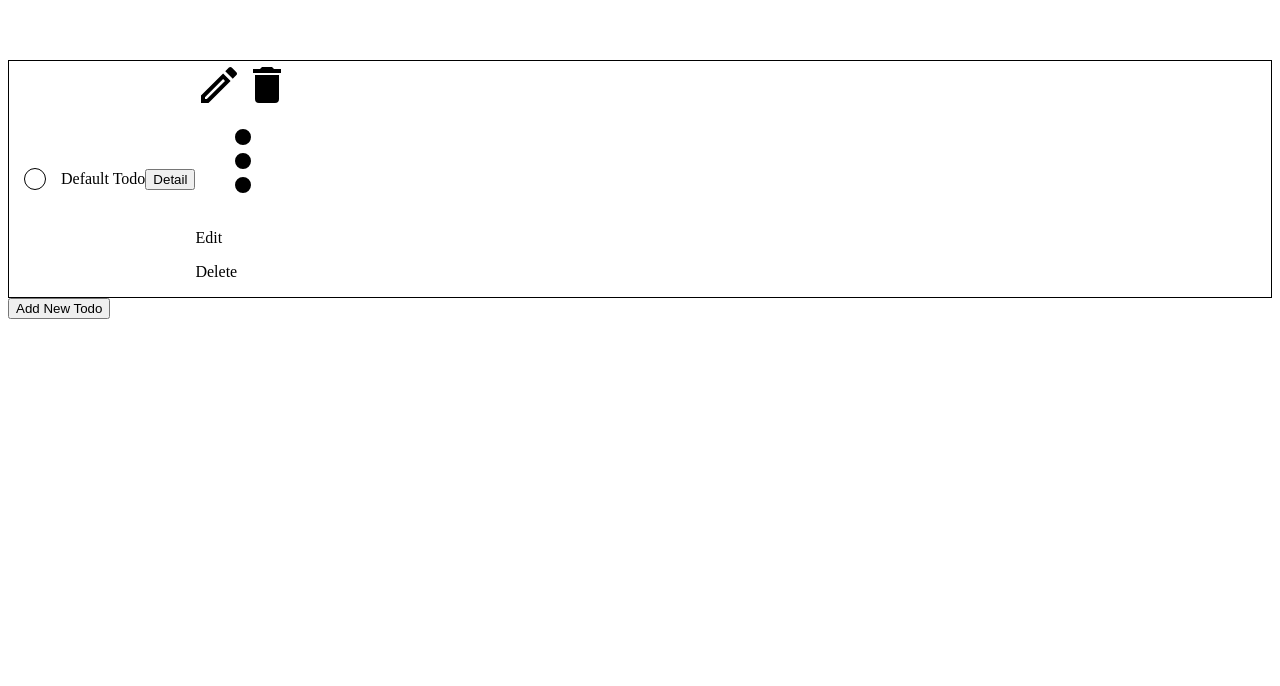
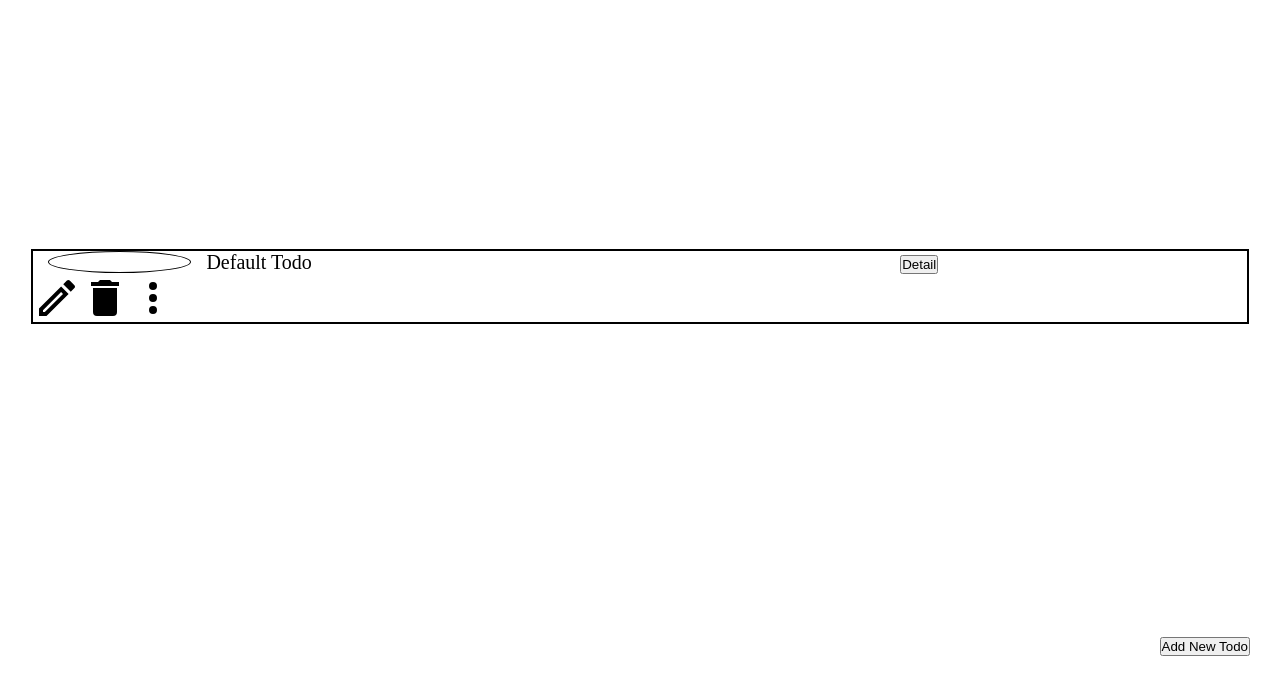
Before and after one commit to Alex-Devonte/todo-list, a website built with webpack: page src/index.html in a window 1280 px wide. Shown: the part 114-800 px from the top of the page. Built offline with nearby package versions, Linux system fonts and the light colour scheme.

Commit message:
Add starting styles for layout

```diff
--- a/src/styles/styles.css
+++ b/src/styles/styles.css
@@ -1,18 +1,73 @@
+*:not(dialog) {
+    margin: 0;
+    padding: 0;
+}
+
+body {
+
+}
+
+.todo {
+    font-size: 20px;
+}
+
+#container {
+    align-items: center;
+    display: flex;
+    height: 100vh;
+    justify-content: center;
+}
+
+.new-todo-btn {
+    bottom: 30px;
+    position: absolute;
+    right: 30px;
+}
+
 #content {
+   border: 1px solid black;
+   flex-basis: 95%;
+}
 
+.todo-container {
 }
 
 .todo {
     align-items: center;
     border: 1px solid black;
-    display: flex;
+    display: grid;
+    grid-template-columns: 0.5fr 2fr 1fr;
+    justify-content: space-between;
 }
 
-.edit-icon, .delete-icon {
+.title {
+
+}
+
+.detail-btn-container {
+
+}
+
+.edit-container {
+    display: flex;
+    grid-column: span 3;
+}
+
+
+.edit-icon, .delete-icon, .menu-icon {
     width: 48px;
 }
 
+.edit-menu {
+    display: none;
+}
+
+.menu-active {
+    display: block;
+}
+
 form {
+    display: none;
     visibility: hidden;
 }
 
```
